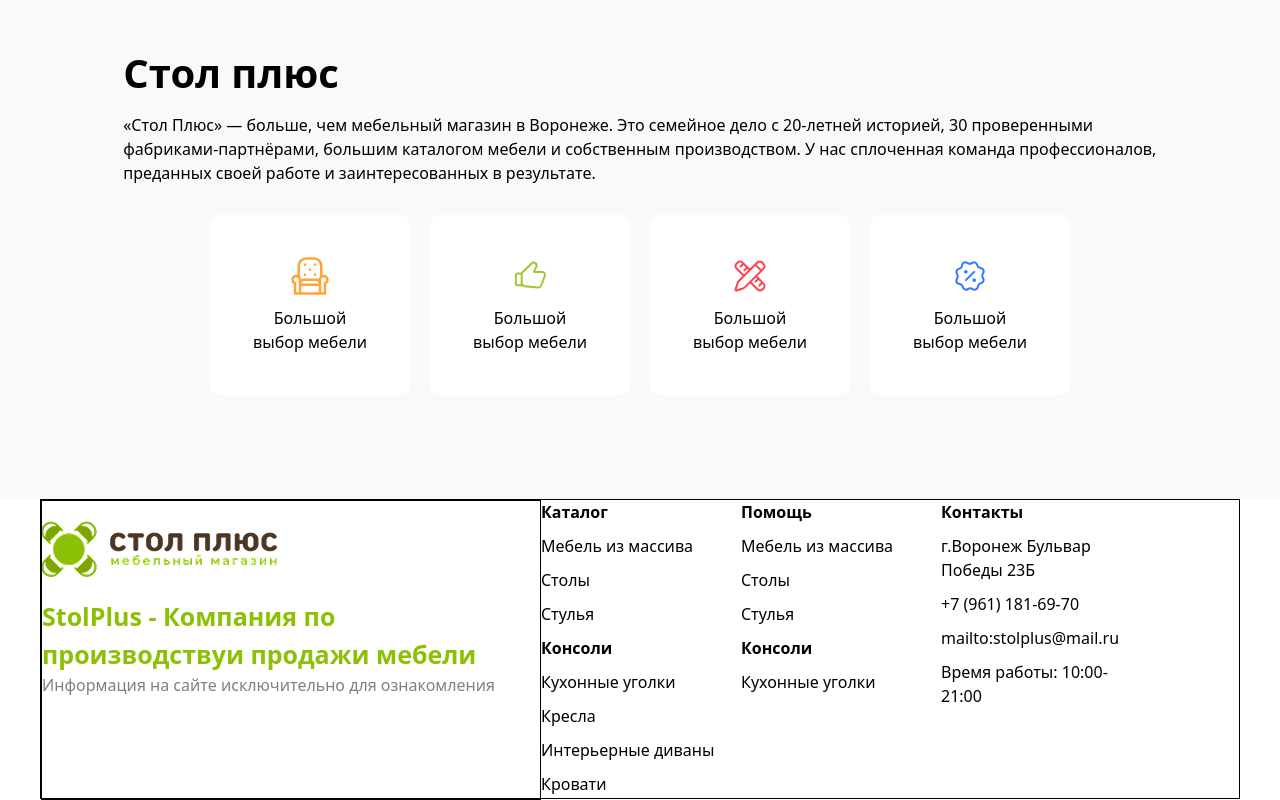
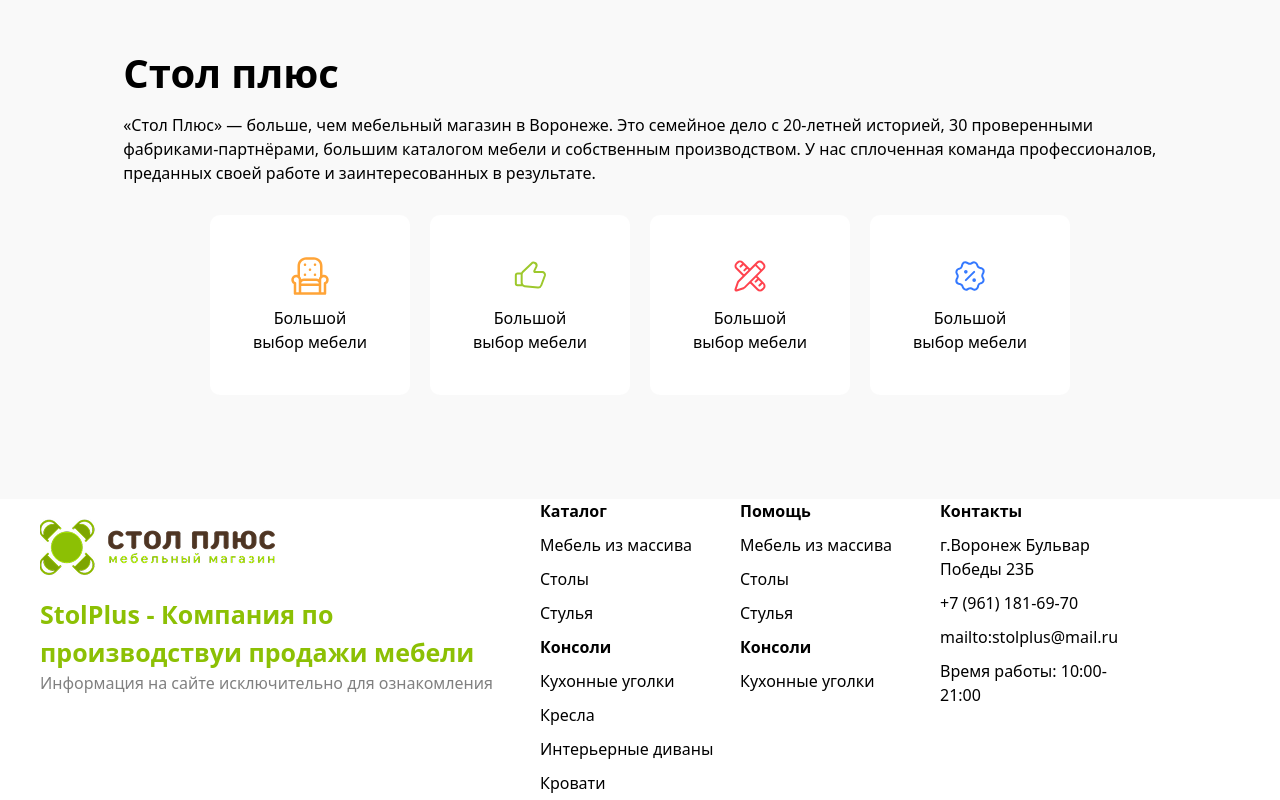
Before and after one commit to Sobirjon08/home-work-vik-3-day-1, a website: page index.html in a window 1280 px wide. Shown: the part 2631-3431 px from the top of the page. Drawn offline with Linux system fonts and the light colour scheme.

Commit message:
izmenit section 4

```diff
--- a/index.html
+++ b/index.html
@@ -158,7 +158,7 @@
                     <button class="w-[135px] h-[50px] font-bold rounded-[10px] hover:bg-[#131313] hover:text-[white]">Распродажа</button>
                 </div>
             </div>
-            <div class="w-[100%] h-[3200px] lg:h-[1000px] items-center lg:items-start border gap-[50px] flex flex-wrap">
+            <div class="w-[100%] h-[3200px] lg:h-[1000px] items-center lg:items-start gap-[50px] flex flex-wrap">
                 <div class="w-[260px] h-[350px] gap-[70px] flex flex-col items-end">
                     <img src="./imgs/4rxja2veeongo6g5n5gsux5x3q0iz7ac-transformed 1.png" alt="">
                     <div class="w-[260px] h-[150px] flex flex-col gap-[10px] text-start">
@@ -310,8 +310,8 @@
         </nav>
     </section>
     <section>
-        <nav class="w-[95%] lg:max-w-[1200px] h-[300px] m-auto flex flex-wrap gap=]30px items-center border">
-            <div class="lg:w-[500px] h-[300px] border">
+        <nav class="w-[95%] lg:max-w-[1200px] h-[300px] m-auto flex flex-wrap gap=]30px items-center">
+            <div class="lg:w-[500px] h-[300px]">
                 <img src="./imgs/Стол-плюс-footer-1 1.png" alt="">
                 <h1 class="text-[25px] font-bold text-[#8CC004]">StolPlus - Компания по производствуи продажи мебели</h1>
                 <p class="text-[gray]">Информация на сайте исключительно для ознакомления</p>
```
